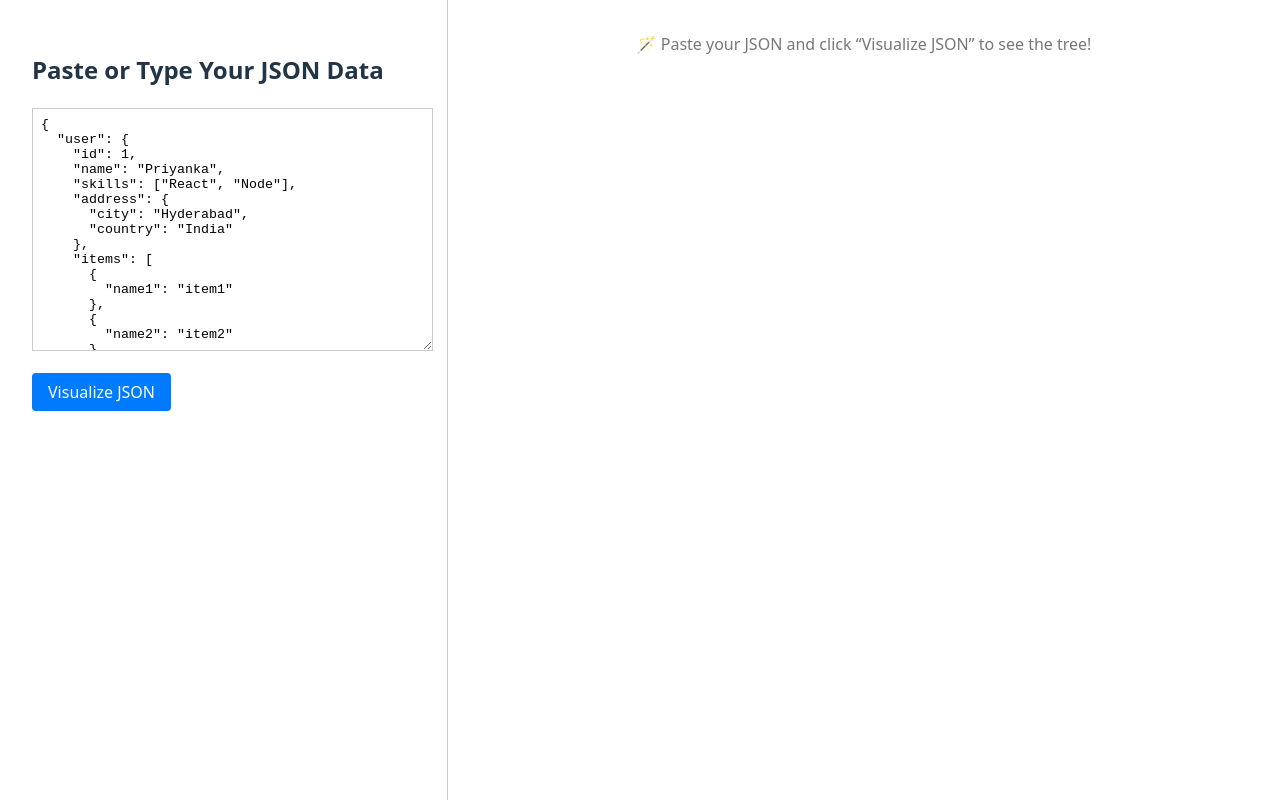
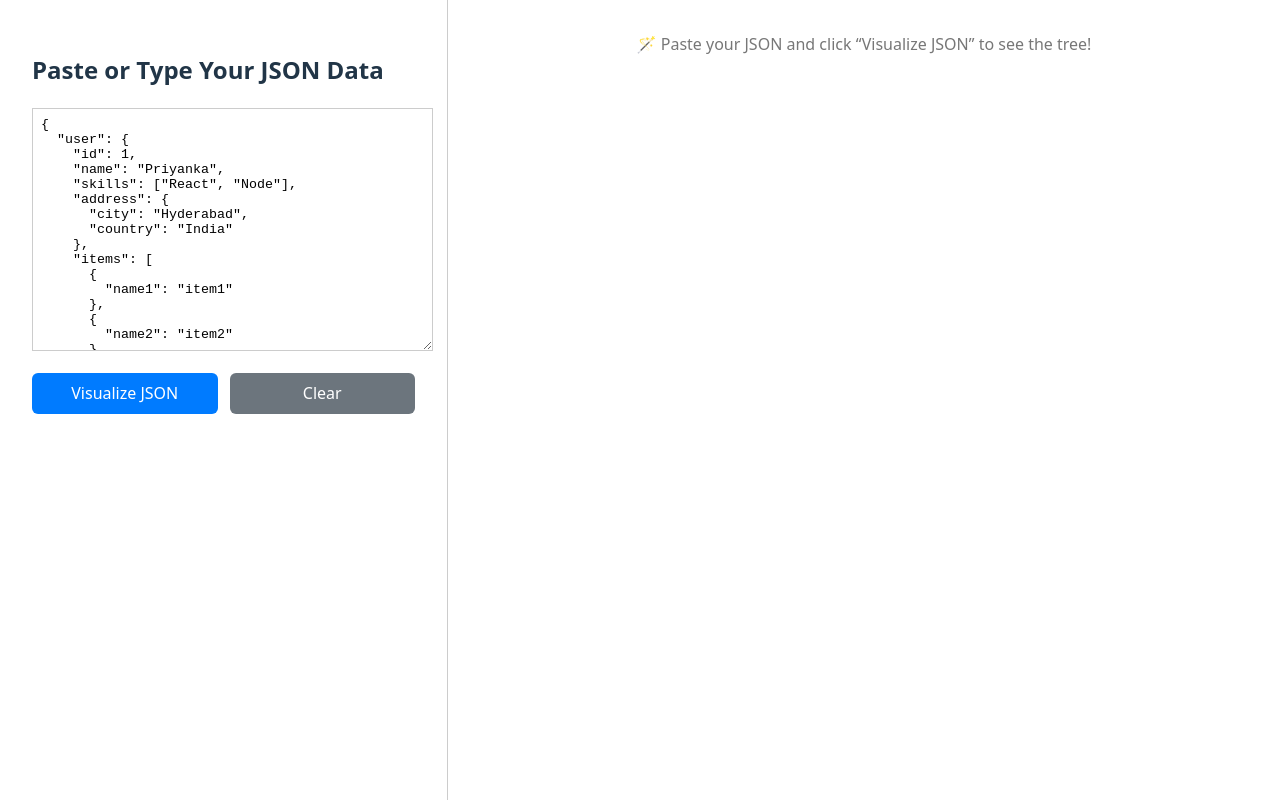
Before and after one commit to priyanka-777/JSON-Tree-Visualizer, a React app: page / in a window 1280 px wide. Built offline with nearby package versions, Linux system fonts and the light colour scheme; the HTML template or start-up script is replaced by a standard one.

Commit message:
feat: implemented Clear Input feature and refined search result messages

```diff
--- a/src/App.jsx
+++ b/src/App.jsx
@@ -7,18 +7,21 @@ export default function App() {
   const [flowData, setFlowData] = useState(null);
   const [searchInput, setSearchInput] = useState(""); // text in input
   const [searchTerm, setSearchTerm] = useState("");   // term to actually search
-  const [notFound, setNotFound] = useState(false);
+  const [searchStatus, setSearchStatus] = useState(null);
 
   const handleVisualize = (json) => {
     const { nodes, edges } = parseJsonToFlow(json);
     setFlowData({ nodes, edges });
     setSearchInput("");
     setSearchTerm("");
+    setSearchStatus(null);
   };
 
   const handleSearchClick = () => {
-    setNotFound(false);
-    setSearchTerm(searchInput.trim()); // only trigger when button clicked
+    const trimmed = searchInput.trim();
+    if (!trimmed) return; // no empty searches
+    setSearchStatus(null); // clear old status while searching
+    setSearchTerm(trimmed); // only trigger when button clicked
   };
 
   return (
@@ -59,7 +62,17 @@ export default function App() {
                 type="text"
                 placeholder="Search path (e.g. user.skills[0])"
                 value={searchInput}
-                onChange={(e) => setSearchInput(e.target.value)}
+                onChange={(e) => {
+
+                  setSearchInput(e.target.value);
+                  if (searchStatus !== null) {
+                    setSearchStatus(null);
+                  }
+                  if ( e.target.value.trim() === "") {
+                    setSearchTerm("");
+                  }
+                }
+                }
                 style={{
                   flexGrow: 1,
                   padding: "0.5rem",
@@ -84,7 +97,7 @@ export default function App() {
             </div>
 
             {/* Not Found Message */}
-            {notFound && (
+            {searchStatus === "not-found" && (
               <div
                 style={{
                   marginTop: "0.75rem",
@@ -94,9 +107,24 @@ export default function App() {
                   animation: "fadeIn 0.4s ease-in",
                 }}
               >
-                No matches found for "{searchInput}"
+                 No matches found!
               </div>
             )}
+
+            {searchStatus === "found" && (
+              <div
+                style={{
+                  marginTop: "0.75rem",
+                  color: "#28a745",
+                  fontWeight: "500",
+                  textAlign: "center",
+                  animation: "fadeIn 0.4s ease-in",
+                }}
+              >
+                ✅ Match found!
+              </div>
+            )}
+
           </div>
         )}
 
@@ -117,7 +145,7 @@ export default function App() {
             nodes={flowData.nodes}
             edges={flowData.edges}
             searchTerm={searchTerm} // 👈 pass term only on button click
-            onSearchResult={(found) => setNotFound(!found)}
+            onSearchResult={(found) => setSearchStatus(found ? "found" : "not-found")}
           />
 
         ) : (
--- a/src/components/JsonText.jsx
+++ b/src/components/JsonText.jsx
@@ -45,11 +45,16 @@ export default function JsonText({ onVisualize }) {
     }
   };
 
+  const handleClearClick = () => {
+    setJsonText(""); // 👈 clears the textarea
+  };
+
   return (
     <div className="json-input-container" style={{ padding: "1rem" }}>
       <h2>Paste or Type Your JSON Data</h2>
       <textarea
         rows={15}
+        placeholder="Paste your JSON here..."
         style={{
           width: "100%",
           padding: "0.5rem",
@@ -64,20 +69,52 @@ export default function JsonText({ onVisualize }) {
         }
       />
       {error && <p style={{ color: "red" }}>{error}</p>}
+      <div
+        style={{
+          display: "flex",
+          gap: "0.75rem",
+          marginTop: "1rem",
+        }}
+      >
         <button
           onClick={handleVisualize}
           style={{
-          marginTop: "1rem",
-          padding: "0.5rem 1rem",
+            flex: 1,
+            padding: "0.6rem 1rem",
             background: "#007bff",
             color: "white",
             border: "none",
-          borderRadius: "4px",
+            borderRadius: "6px",
             cursor: "pointer",
+            fontWeight: "500",
+            transition: "background 0.2s ease",
           }}
+          onMouseOver={(e) => (e.target.style.background = "#0056b3")}
+          onMouseOut={(e) => (e.target.style.background = "#007bff")}
         >
           Visualize JSON
         </button>
+
+        <button
+          onClick={handleClearClick}
+          style={{
+            flex: 1,
+            padding: "0.6rem 1rem",
+            background: "#6c757d",
+            color: "white",
+            border: "none",
+            borderRadius: "6px",
+            cursor: "pointer",
+            fontWeight: "500",
+            transition: "background 0.2s ease",
+          }}
+          onMouseOver={(e) => (e.target.style.background = "#5a6268")}
+          onMouseOut={(e) => (e.target.style.background = "#6c757d")}
+        >
+          Clear
+        </button>
+      </div>
+
     </div>
   );
 }
--- a/src/components/TreeVisualizer.jsx
+++ b/src/components/TreeVisualizer.jsx
@@ -33,7 +33,7 @@ function TreeVisualizerInner({ nodes: initialNodes, edges: initialEdges, searchT
   }, []);
 
   useEffect(() => {
-    // Step 1: Reset all nodes first
+    // Step 1: Reset all node styles
     setNodes((nds) =>
       nds.map((n) => ({
         ...n,
@@ -41,45 +41,48 @@ function TreeVisualizerInner({ nodes: initialNodes, edges: initialEdges, searchT
       }))
     );
 
-    // Step 2: If empty search, just stop after reset
-    if (!searchTerm){
-      onSearchResult?.(true);
-       return;
-      }
-    let found = false;
-    // Step 3: Apply highlighting for matches
-    setNodes((nds) =>
-      nds.map((n) => {
-        const isMatch =
-          n.data?.path?.toLowerCase() === searchTerm.toLowerCase() ||
-          n.data?.label?.toLowerCase()?.includes(searchTerm.toLowerCase());
-          if (isMatch) found = true;
-        return {
-          ...n,
-          style: {
-            ...n.style,
-            border: isMatch ? "3px solid #ff4757" : "none",
-            background: isMatch ? "#ffeaa7" : nodeColor(n),
-            color: isMatch ? "#000" : "#fff",
-          },
-        };
-      })
-    );
+    // Step 2: Stop here if no search term (don’t notify parent)
+    if (!searchTerm) return;
+
+    // Step 3: Determine matches in one pass
+    const lowerSearch = searchTerm.toLowerCase();
+    const matchedNodeIds = nodesRef.current
+      .filter(
+        (n) =>
+          n.data?.path?.toLowerCase() === lowerSearch ||
+          n.data?.label?.toLowerCase()?.includes(lowerSearch)
+      )
+      .map((n) => n.id);
+
+    const found = matchedNodeIds.length > 0;
     onSearchResult?.(found);
 
-    // Step 4: Smoothly focus on first matched node
-    const match = nodesRef.current.find(
-      (n) =>
-        n.data?.path?.toLowerCase() === searchTerm.toLowerCase() ||
-        n.data?.label?.toLowerCase()?.includes(searchTerm.toLowerCase())
+    // Step 4: Apply new styles (highlight matches)
+    setNodes((nds) =>
+      nds.map((n) => ({
+        ...n,
+        style: {
+          ...n.style,
+          border: matchedNodeIds.includes(n.id) ? "3px solid #ff4757" : "none",
+          background: matchedNodeIds.includes(n.id)
+            ? "#ffeaa7"
+            : nodeColor(n),
+          color: matchedNodeIds.includes(n.id) ? "#000" : "#fff",
+        },
+      }))
     );
 
-    if (match) {
-      setTimeout(() => {
-        fitView({ nodes: [match], padding: 1.5, duration: 800 });
-      }, 200);
+    // Step 5: Focus on first match if found
+    if (found) {
+      const firstMatch = nodesRef.current.find((n) => matchedNodeIds.includes(n.id));
+      if (firstMatch) {
+        setTimeout(() => {
+          fitView({ nodes: [firstMatch], padding: 1.5, duration: 800 });
+        }, 200);
+      }
     }
-  }, [searchTerm, setNodes, fitView, nodeColor]);
+  }, [searchTerm, setNodes, fitView, nodeColor, onSearchResult]);
+
 
 
   return (
```
Lines whose indentation alone changed are shown as unchanged.
